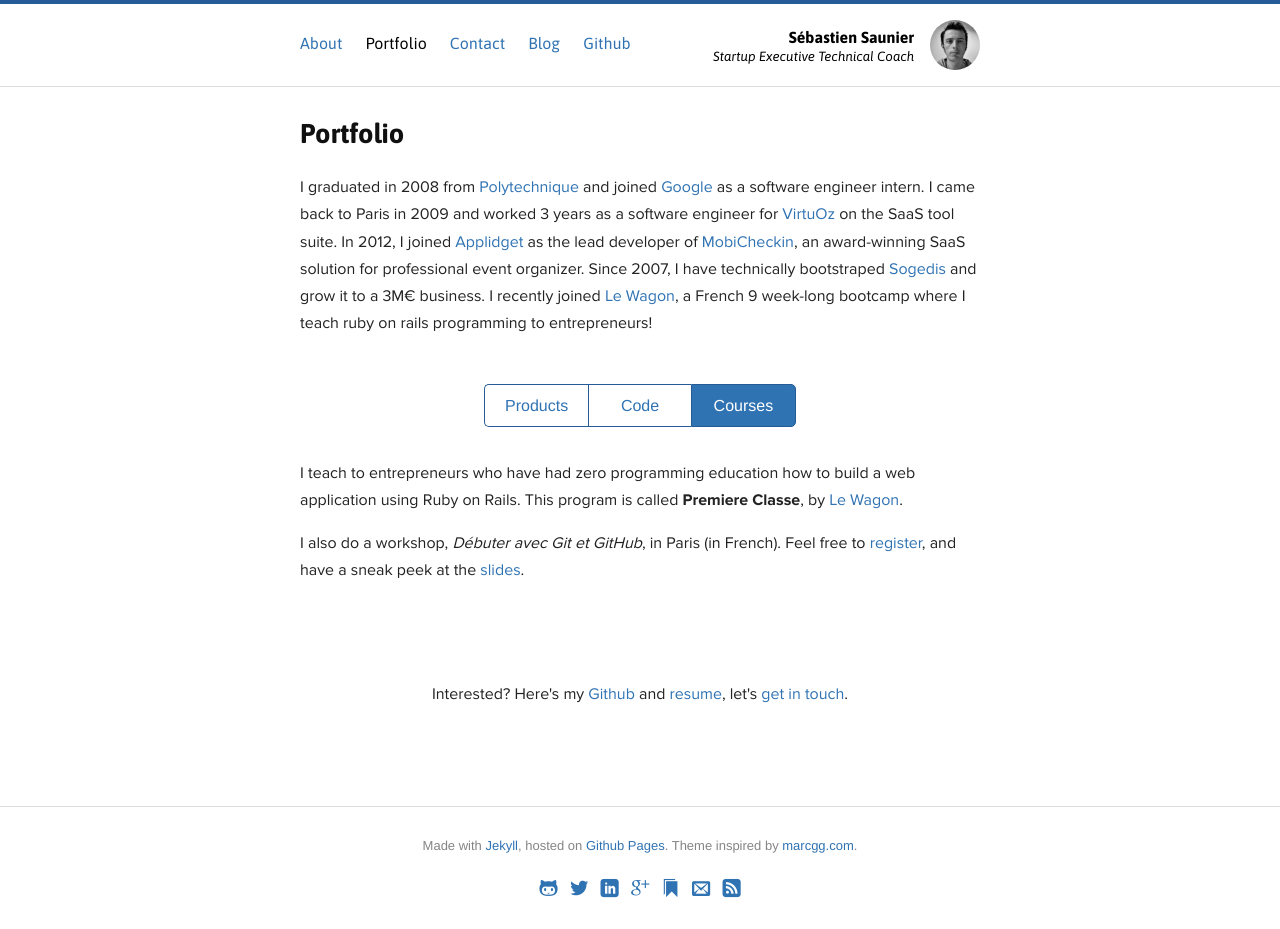
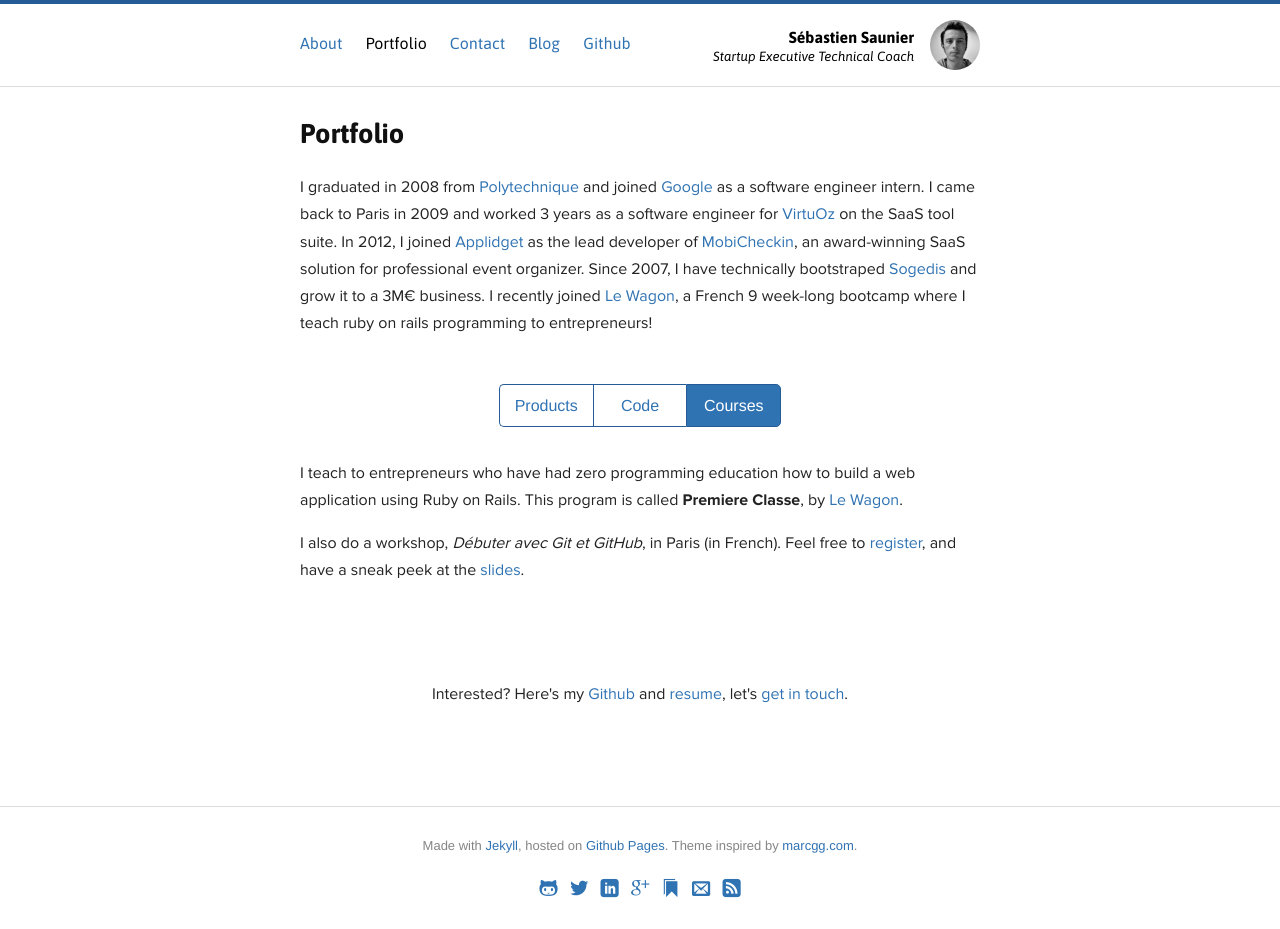
Before and after one commit to ssaunier/ssaunier.github.io, a Jekyll site: the page built from portfolio/courses.html, in a window 1280 px wide. Built offline with Jekyll 4.4.1, drawn with Linux system fonts in a browser that asks for light colours; Markdown is read by kramdown in place of the engine named in the settings.

Commit message:
Adjust nav on Portfolio

```diff
--- a/css/site.css
+++ b/css/site.css
@@ -112,7 +112,7 @@
 
 .portfolio-nav li a {
   width: 5em;
-  padding: 0.7em;
+  padding: 0.7em 0.4em;
   display: inline-block;
   text-decoration: none;
 }
```
